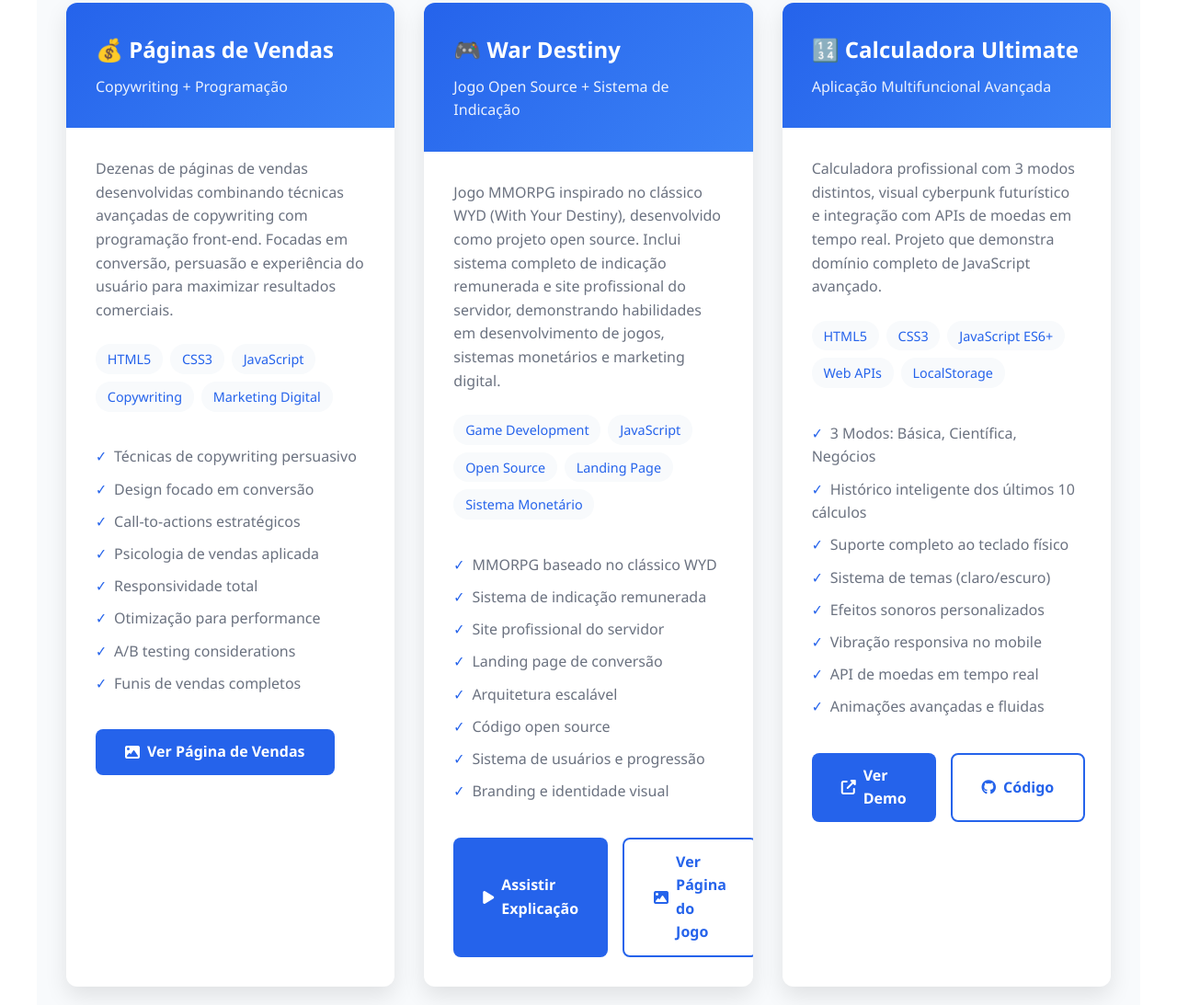
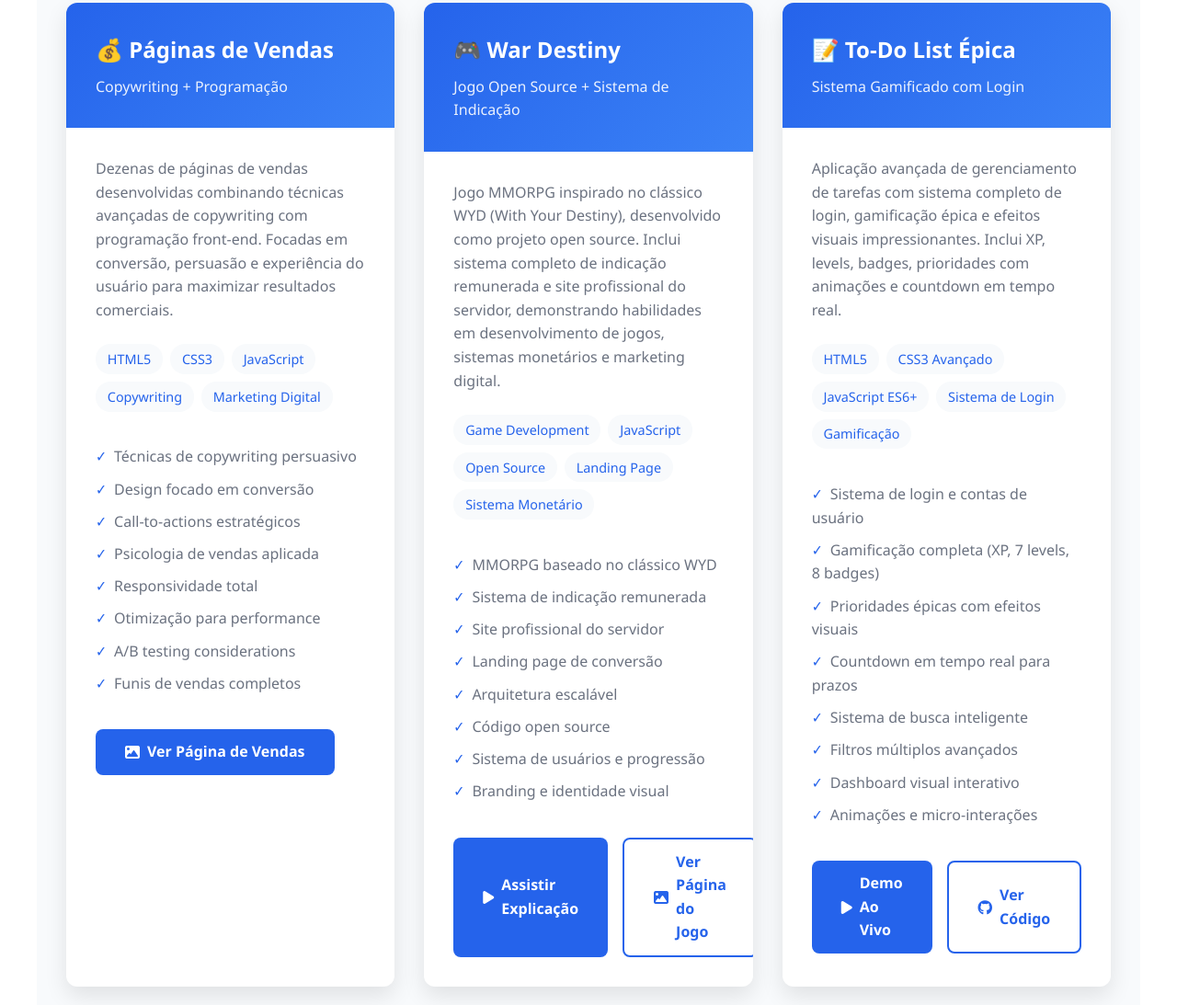
Before and after one commit to JosueChagasP/josuechagasp.github.io, a plain HTML site: page index.html in a window 1280 px wide. Shown: the part 1704-2797 px from the top of the page at 92% size. Drawn offline with Linux system fonts and the light colour scheme.

Commit message:
Update index.html
Update portfolio: replace calculator with epic todo list

```diff
--- a/index.html
+++ b/index.html
@@ -645,93 +645,50 @@
                 </div>
             </div>
 
-            <!-- Calculadora Ultimate -->
-            <div class="project-card">
-                <div class="project-header">
-                    <h3 class="project-title">🔢 Calculadora Ultimate</h3>
-                    <p class="project-subtitle">Aplicação Multifuncional Avançada</p>
-                </div>
-                <div class="project-content">
-                    <p class="project-description">
-                        Calculadora profissional com 3 modos distintos, visual cyberpunk futurístico e integração com APIs de moedas em tempo real. Projeto que demonstra domínio completo de JavaScript avançado.
-                    </p>
 
-                    <div class="tech-stack">
-                        <span class="tech-tag">HTML5</span>
-                        <span class="tech-tag">CSS3</span>
-                        <span class="tech-tag">JavaScript ES6+</span>
-                        <span class="tech-tag">Web APIs</span>
-                        <span class="tech-tag">LocalStorage</span>
-                    </div>
-
-                    <ul class="project-features">
-                        <li>3 Modos: Básica, Científica, Negócios</li>
-                        <li>Histórico inteligente dos últimos 10 cálculos</li>
-                        <li>Suporte completo ao teclado físico</li>
-                        <li>Sistema de temas (claro/escuro)</li>
-                        <li>Efeitos sonoros personalizados</li>
-                        <li>Vibração responsiva no mobile</li>
-                        <li>API de moedas em tempo real</li>
-                        <li>Animações avançadas e fluidas</li>
-                    </ul>
-
-                    <div class="cta-buttons">
-                        <a href="#" class="btn btn-primary">
-                            <i class="fas fa-external-link-alt"></i>
-                            Ver Demo
-                        </a>
-                        <a href="#" class="btn btn-outline">
-                            <i class="fab fa-github"></i>
-                            Código
-                        </a>
-                    </div>
-                </div>
-            </div>
 
             <!-- To-Do List Épica -->
 <div class="project-card">
     <div class="project-header">
         <h3 class="project-title">📝 To-Do List Épica</h3>
-                    <p class="project-subtitle">Sistema Gamificado Completo</p>
+        <p class="project-subtitle">Sistema Gamificado com Login</p>
     </div>
     <div class="project-content">
         <p class="project-description">
-                        Aplicação avançada de gerenciamento de tarefas com sistema completo de gamificação, incluindo XP, levels, badges e streak. Demonstra arquitetura complexa e UX excepcional.
+            Aplicação avançada de gerenciamento de tarefas com sistema completo de login, gamificação épica e efeitos visuais impressionantes. Inclui XP, levels, badges, prioridades com animações e countdown em tempo real.
         </p>
 
         <div class="tech-stack">
             <span class="tech-tag">HTML5</span>
-                        <span class="tech-tag">CSS3 Grid</span>
+            <span class="tech-tag">CSS3 Avançado</span>
             <span class="tech-tag">JavaScript ES6+</span>
-                        <span class="tech-tag">LocalStorage</span>
-                        <span class="tech-tag">Date API</span>
+            <span class="tech-tag">Sistema de Login</span>
+            <span class="tech-tag">Gamificação</span>
         </div>
 
         <ul class="project-features">
-                        <li>Sistema de categorias com ícones (🏠💼📚💪📌)</li>
-                        <li>Prioridades com efeitos visuais épicos</li>
+            <li>Sistema de login e contas de usuário</li>
+            <li>Gamificação completa (XP, 7 levels, 8 badges)</li>
+            <li>Prioridades épicas com efeitos visuais</li>
             <li>Countdown em tempo real para prazos</li>
-                        <li>Busca inteligente com highlight</li>
+            <li>Sistema de busca inteligente</li>
             <li>Filtros múltiplos avançados</li>
-                        <li>Gamificação: XP, 7 Levels, 8 Badges</li>
-                        <li>Sistema de Streak (dias consecutivos)</li>
             <li>Dashboard visual interativo</li>
+            <li>Animações e micro-interações</li>
         </ul>
 
         <div class="cta-buttons">
-                        <a href="#" class="btn btn-primary">
-                            <i class="fas fa-external-link-alt"></i>
-                            Ver Demo
+            <a href="https://josuechagasp.github.io/todo-list-epica" target="_blank" class="btn btn-primary">
+                <i class="fas fa-play"></i>
+                Demo Ao Vivo
             </a>
-                        <a href="#" class="btn btn-outline">
+            <a href="https://github.com/josuechagasp/todo-list-epica" target="_blank" class="btn btn-outline">
                 <i class="fab fa-github"></i>
-                            Código
+                Ver Código
             </a>
         </div>
     </div>
 </div>
-        </div>
-    </section>
 
     <!-- Skills Section -->
     <section id="skills">
```
Lines whose indentation alone changed are shown as unchanged.
